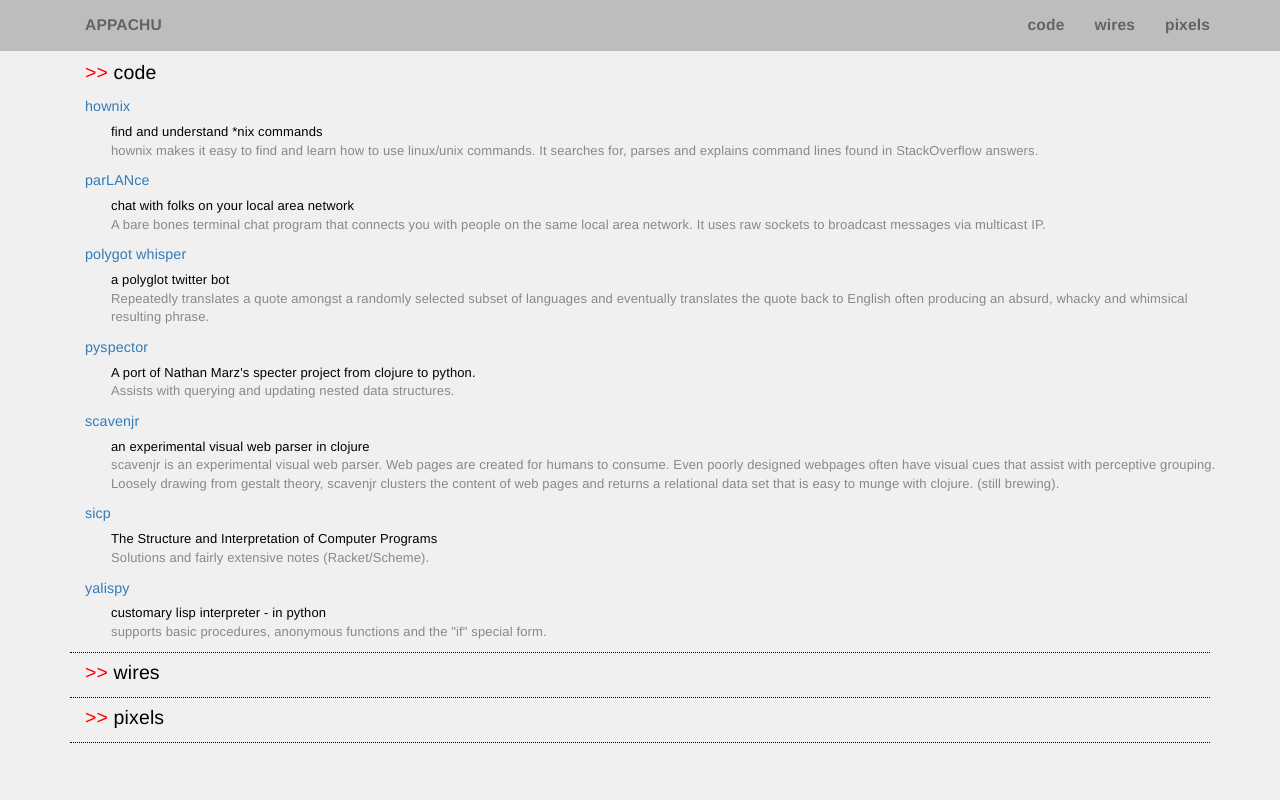
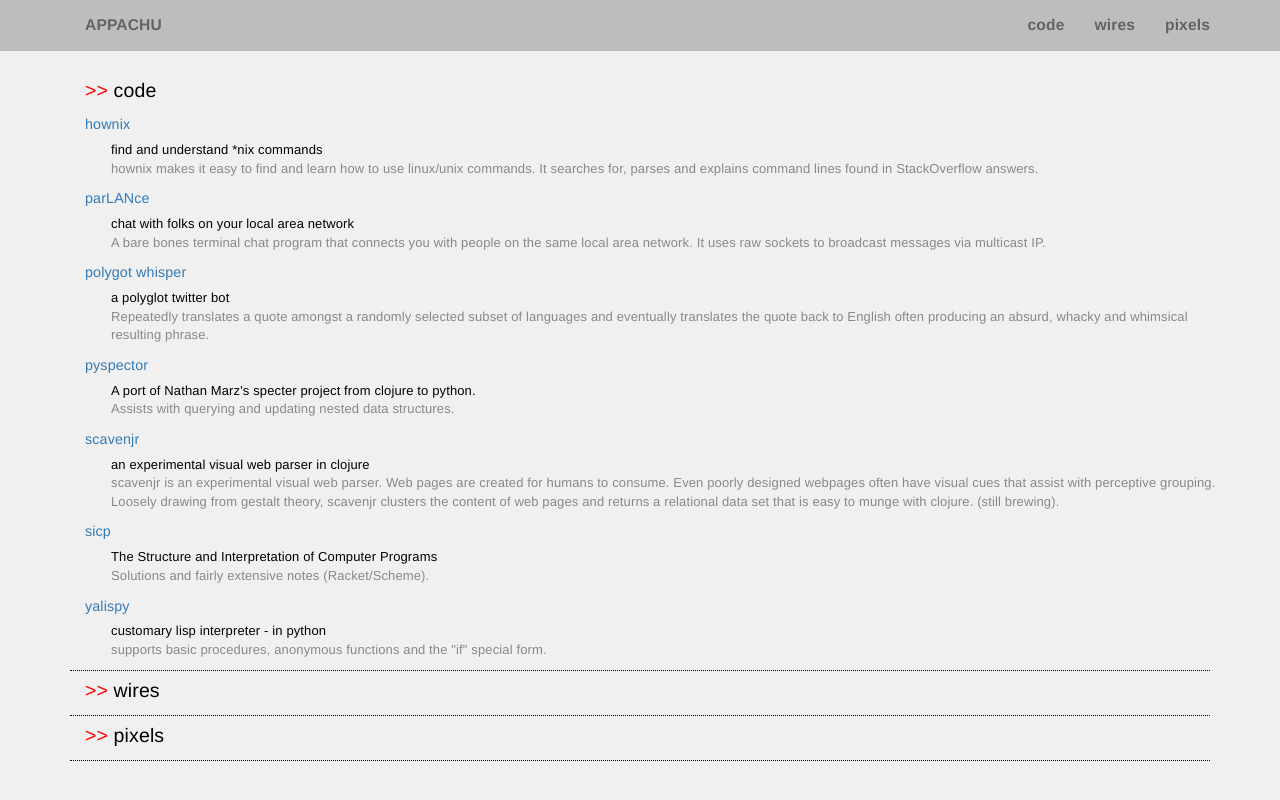
Before and after one commit to cappachu/cappachu.github.io, a Jekyll site: the page built from index.md, in a window 1280 px wide. Shown: the top 800 px of the page. Built offline with Jekyll 4.4.1, drawn with Linux system fonts in a browser that asks for light colours.

Commit message:
pad content relative to navbar

```diff
--- a/css/styles.css
+++ b/css/styles.css
@@ -30,7 +30,8 @@ body {
 
 .page-content {
     /* below navbar */
-    margin-top: 4em;
+    /*margin-top: 4em;*/
+    padding-top: 70px;
 }
 
 
```
